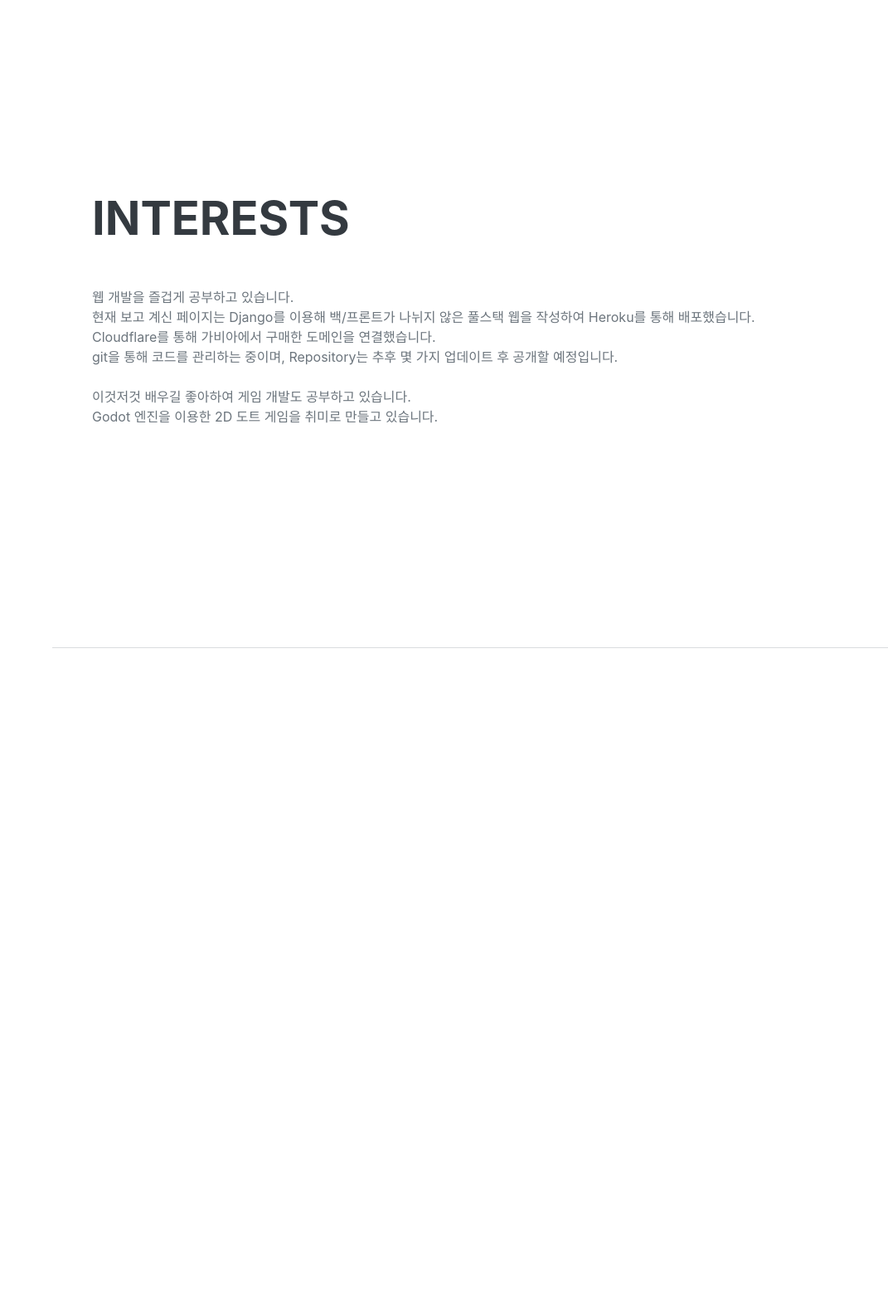
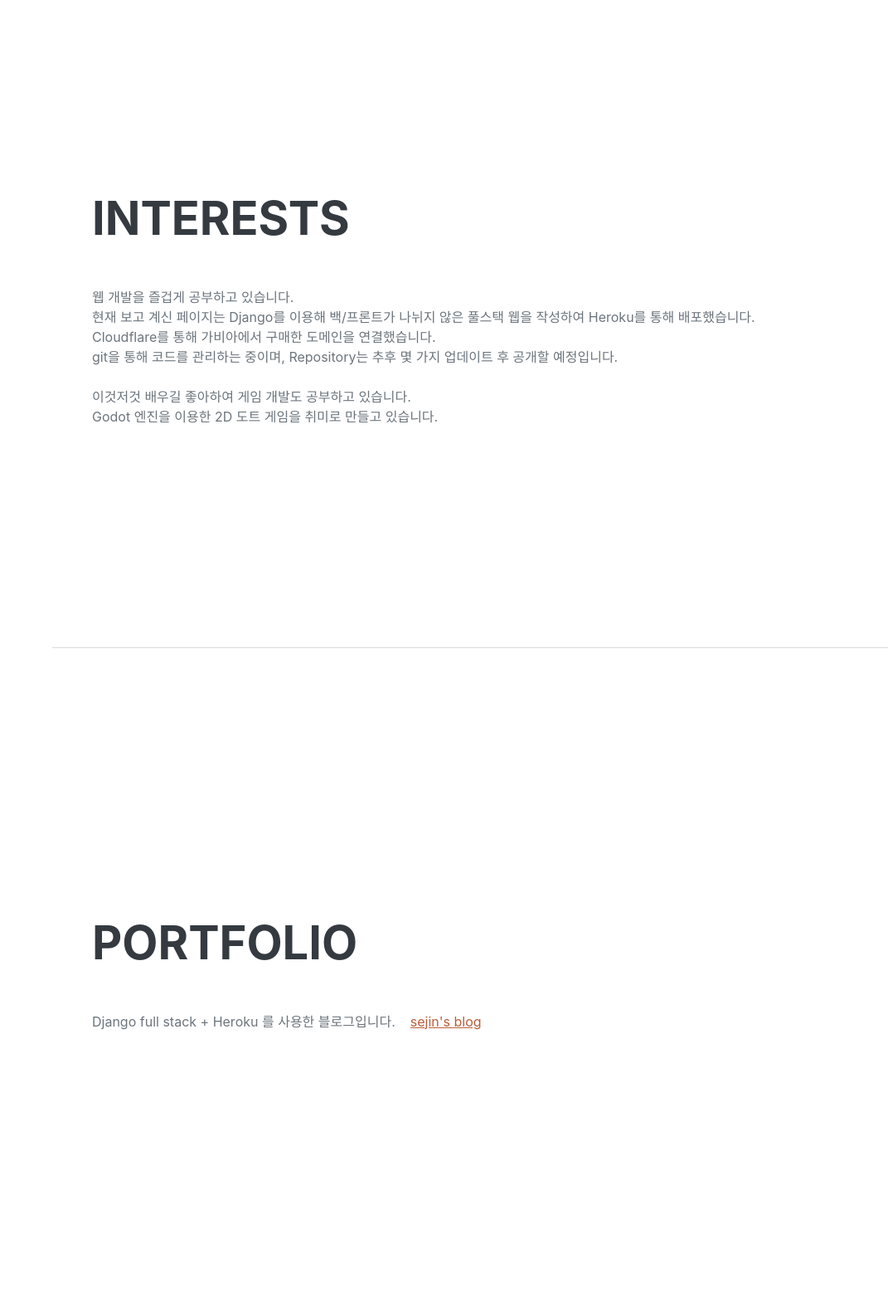
Before and after one commit to sejin-s-Page/myPage, a Django app: page / in a window 1280 px wide. Shown: the part 3640-5221 px from the top of the page at 83% size, without its empty margins (209-1280 px from the left). Before the commit the page ends 4421 px from the top, so only its background shows below. Run offline with Django 5.2, Linux system fonts and the light colour scheme; some libraries are stand-ins or nearby versions; some web fonts are replaced.

Commit message:
Chore resume 페이지에 blog 페이지  url 추가

```diff
--- a/resume/templates/resume/resume.html
+++ b/resume/templates/resume/resume.html
@@ -32,6 +32,7 @@
                     <li class="nav-item"><a class="nav-link js-scroll-trigger" href="#education">Education</a></li>
                     <li class="nav-item"><a class="nav-link js-scroll-trigger" href="#skills">Skills</a></li>
                     <li class="nav-item"><a class="nav-link js-scroll-trigger" href="#interests">Interests</a></li>
+                    <li class="nav-item"><a class="nav-link js-scroll-trigger" href="#interests">Portfolio</a></li>
 <!--                    <li class="nav-item"><a class="nav-link js-scroll-trigger" href="#credential">Credential</a></li>-->
                 </ul>
             </div>
@@ -176,6 +177,16 @@
                 </div>
             </section>
             <hr class="m-0" />
+            <section class="resume-section" id="portfolio">
+                <div class="resume-section-content">
+                    <h2 class="mb-5">Portfolio</h2>
+                    <p>
+                        Django full stack + Heroku 를 사용한 블로그입니다.&nbsp;&nbsp;&nbsp;
+                        <a href="www.sejinkimdev.my/blog">sejin's blog</a>
+                    </p>
+
+                </div>
+            </section>
 <!--            &lt;!&ndash; Credential&ndash;&gt;-->
 <!--            <section class="resume-section" id="credential">-->
 <!--                <div class="resume-section-content">-->
```
Also changed, not shown: blog/templates/blog/post_list.html (+4 -4 lines).
